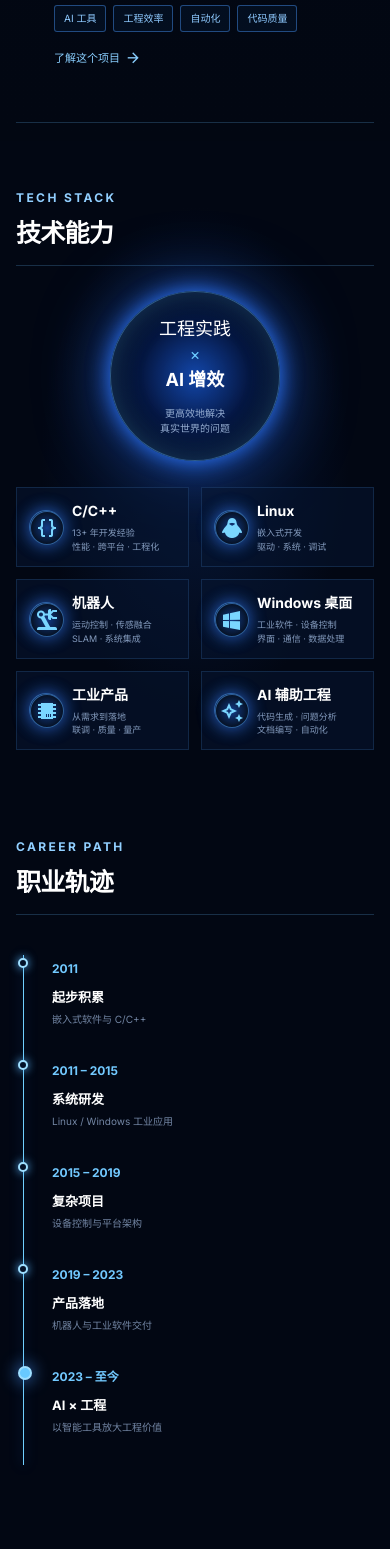
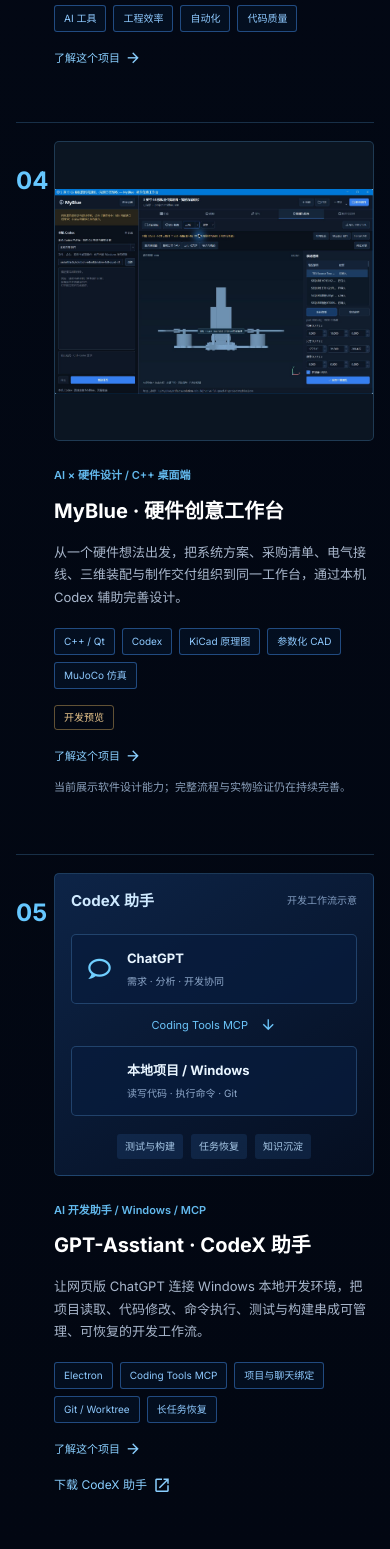
Before and after one commit to ph1126542159/MyPage, a Vue app: page / in a window 390 px wide. Shown: the part 2380-3929 px from the top of the page. Built offline with nearby package versions, Linux system fonts and the light colour scheme.

Commit message:
feat: update contact phone and showcase MyBlue and CodeX Assistant

```diff
--- a/src/App.vue
+++ b/src/App.vue
@@ -38,6 +38,24 @@ const projects = [
     tags: ['AI 工具', '工程效率', '自动化', '代码质量'],
     highlights: ['将复杂需求拆分为可验证的工程任务', '让 AI 参与代码审查、测试补强与文档沉淀', '把构建、发布和回归验证组织成稳定流程'],
     aside: ['AI', 'EMPOWERS', 'ENGINEERS'],
+  },
+  {
+    number: '04', eyebrow: 'AI × 硬件设计 / C++ 桌面端', title: 'MyBlue · 硬件创意工作台',
+    summary: '从一个硬件想法出发，把系统方案、采购清单、电气接线、三维装配与制作交付组织到同一工作台，通过本机 Codex 辅助完善设计。',
+    image: asset('media/products/myblue-workbench.png'), alt: 'MyBlue 硬件创意工作台的三维装配与设计界面',
+    tags: ['C++ / Qt', 'Codex', 'KiCad 原理图', '参数化 CAD', 'MuJoCo 仿真'],
+    highlights: ['将需求、部件、接线与制作步骤关联到同一项目，支持保存与撤销', '接入 KiCad、CadQuery 和 MuJoCo，生成可追溯的设计文件与引擎结果', '设计变化后重新核对相关结果，保留待核验问题与阶段快照'],
+    status: '开发预览', note: '当前展示软件设计能力；完整流程与实物验证仍在持续完善。',
+    aside: ['IDEA', 'TO', 'HARDWARE'],
+  },
+  {
+    number: '05', eyebrow: 'AI 开发助手 / Windows / MCP', title: 'GPT-Asstiant · CodeX 助手',
+    summary: '让网页版 ChatGPT 连接 Windows 本地开发环境，把项目读取、代码修改、命令执行、测试与构建串成可管理、可恢复的开发工作流。',
+    tags: ['Electron', 'Coding Tools MCP', '项目与聊天绑定', 'Git / Worktree', '长任务恢复'],
+    highlights: ['按项目绑定聊天与工作区，让 AI 在指定项目中读取文件、修改代码和执行命令', '统一管理 Runtime、连接、权限与构建验证，支持 Git 和 Worktree 开发', '记录长任务进度与执行回执，支持中断恢复，并组织项目知识与开发经验'],
+    diagram: true, alt: 'CodeX 助手工作流示意：ChatGPT 通过 Coding Tools MCP 连接本地项目，进行开发、测试、构建与任务恢复',
+    url: 'https://github.com/ph1126542159/codex-assistant-releases/releases', linkLabel: '下载 CodeX 助手',
+    aside: ['CHAT', 'TO', 'DELIVERY'],
   },
 ]
 const capabilityNodes = [
@@ -90,9 +108,19 @@ const timeline = [
           <div class="project-number">{{ project.number }}</div>
           <div class="project-copy"><p class="project-eyebrow">{{ project.eyebrow }}</p><h3>{{ project.title }}</h3><p>{{ project.summary }}</p>
             <div class="tag-list"><span v-for="tag in project.tags" :key="tag">{{ tag }}</span></div>
+            <div v-if="project.status" class="project-status">{{ project.status }}</div>
             <details><summary>了解这个项目 <v-icon icon="mdi-arrow-right" /></summary><ul><li v-for="item in project.highlights" :key="item">{{ item }}</li></ul></details>
+            <p v-if="project.note" class="project-note">{{ project.note }}</p>
+            <a v-if="project.url" class="project-link" :href="project.url" target="_blank" rel="noopener noreferrer">{{ project.linkLabel }} <v-icon icon="mdi-open-in-new" /></a>
           </div>
-          <figure class="project-media"><img :src="project.image" :alt="project.alt" loading="lazy" /></figure>
+          <figure v-if="project.image" class="project-media" :class="{ 'project-media-software': project.number === '04' }"><img :src="project.image" :alt="project.alt" loading="lazy" /></figure>
+          <figure v-else-if="project.diagram" class="project-media workflow-media" role="img" :aria-label="project.alt">
+            <div class="workflow-title">CodeX 助手 <span>开发工作流示意</span></div>
+            <div class="workflow-step"><v-icon icon="mdi-chat-outline" /><div><strong>ChatGPT</strong><span>需求 · 分析 · 开发协同</span></div></div>
+            <div class="workflow-connector">Coding Tools MCP <v-icon icon="mdi-arrow-down" /></div>
+            <div class="workflow-step"><v-icon icon="mdi-folder-code-outline" /><div><strong>本地项目 / Windows</strong><span>读写代码 · 执行命令 · Git</span></div></div>
+            <div class="workflow-outcomes"><span>测试与构建</span><span>任务恢复</span><span>知识沉淀</span></div>
+          </figure>
           <div class="project-aside"><span v-for="word in project.aside" :key="word">{{ word }}</span></div>
         </article>
       </div></section>
@@ -114,6 +142,10 @@ const timeline = [
       <section id="contact" class="closing-section"><div class="page-width closing-content">
         <p class="kicker">Build · Solve · Automate · Together</p><h2>把复杂问题，变成可落地的答案</h2>
         <p>如果你正在寻找一位懂系统、懂产品，也懂如何用 AI 提升工程效率的开发者，欢迎联系我。</p>
+        <address class="contact-details">
+          <a :href="`tel:${siteContent.hero.phone}`"><v-icon icon="mdi-phone-outline" /><span><small>电话</small><strong>{{ siteContent.hero.phone }}</strong></span></a>
+          <a :href="`mailto:${siteContent.hero.email}`"><v-icon icon="mdi-email-outline" /><span><small>邮箱</small><strong>{{ siteContent.hero.email }}</strong></span></a>
+        </address>
         <div class="hero-actions"><a class="button button-primary" :href="`mailto:${siteContent.hero.email}`"><v-icon icon="mdi-email-outline" /> 联系我</a><a class="button button-ghost" :href="resumeUrl" download="彭辉-系统软件工程师-简历.pdf"><v-icon icon="mdi-download-outline" /> 下载简历</a></div>
       </div></section>
     </main>
--- a/src/data/siteContent.js
+++ b/src/data/siteContent.js
@@ -19,7 +19,7 @@ export const siteContent = {
     subtitle:
       '13+ 年 C/C++ / Linux / 嵌入式 / Windows 桌面端经验，持续把复杂设备、工业产品与现代 AI 工作流真正落到可交付系统。',
     location: '上海',
-    phone: '17328272654',
+    phone: '15506205981',
     email: 'hp1126370@gmail.com',
     tagline: '万能型工程师 / AI 驱动开发者 / 系统级落地者',
     tags: [
--- a/src/styles/main.scss
+++ b/src/styles/main.scss
@@ -14,3 +14,33 @@
 @media(prefers-reduced-motion:reduce){html{scroll-behavior:auto}*{transition:none!important}}
 .hero{background-image:linear-gradient(90deg,rgba(0,6,18,.98) 0%,rgba(0,9,26,.76) 43%,rgba(0,9,27,.14) 75%),linear-gradient(0deg,#020714 0%,transparent 24%),var(--aurora-bg)}
 .closing-section{background-image:linear-gradient(90deg,rgba(1,7,19,.96),rgba(2,11,31,.68),rgba(1,7,17,.23)),linear-gradient(0deg,#020713 0%,transparent 35%),var(--aurora-bg)}
+
+.project-status{display:inline-block;margin-top:16px;padding:4px 9px;border:1px solid rgba(240,193,105,.4);border-radius:3px;color:#eac68c;font-size:10px}
+.project-copy>.project-note{margin-top:14px;font-size:11px;color:#8ba0bb}
+.project-link{display:inline-flex;align-items:center;gap:6px;margin-top:18px;color:#8acfff;font-size:12px}
+.project-link:hover{color:#fff}
+.project-media-software{height:300px;border:1px solid var(--line);border-radius:5px;background:#0b1522}
+.project-media-software img{object-fit:contain;filter:none}
+.project-media-software:after,.workflow-media:after{display:none}
+.workflow-media{height:auto;padding:24px;border:1px solid var(--line);border-radius:5px;background:linear-gradient(145deg,#0d2447,#050e20)}
+.workflow-title{display:flex;flex-wrap:wrap;align-items:center;justify-content:space-between;gap:6px;margin-bottom:22px;color:#cfeaff;font-size:15px;font-weight:700}
+.workflow-title>span{color:#809bbf;font-size:10px;font-weight:400}
+.workflow-step{display:flex;align-items:center;gap:14px;padding:14px;border:1px solid rgba(110,183,255,.25);border-radius:5px;background:rgba(8,28,61,.8)}
+.workflow-step>.v-icon{color:#70cfff;font-size:27px}
+.workflow-step strong,.workflow-step span{display:block}
+.workflow-step strong{color:#e8f5ff;font-size:13px}
+.workflow-step span{margin-top:5px;color:#8da7c9;font-size:10px}
+.workflow-connector{display:flex;align-items:center;justify-content:center;gap:12px;padding:13px;color:#6cc5fa;font-size:11px}
+.workflow-outcomes{display:flex;flex-wrap:wrap;justify-content:center;gap:8px;margin-top:18px}
+.workflow-outcomes span{padding:5px 8px;border-radius:3px;background:rgba(77,156,255,.12);color:#a8c9e8;font-size:10px}
+.contact-details{display:flex;flex-wrap:wrap;gap:14px;margin:24px 0 0;font-style:normal}
+.contact-details>a{display:flex;align-items:center;gap:12px;max-width:100%;padding:14px 18px;border:1px solid var(--line);border-radius:5px;background:rgba(4,18,42,.65);transition:border-color .2s}
+.contact-details>a:hover{border-color:#78c8ff}
+.contact-details .v-icon{color:#78c8ff}
+.contact-details span{min-width:0}
+.contact-details small,.contact-details strong{display:block}
+.contact-details small{margin-bottom:4px;color:#8ca7c7;font-size:11px}
+.contact-details strong{color:#e3f2ff;font-size:15px;overflow-wrap:anywhere}
+.button:focus-visible,a:focus-visible,summary:focus-visible{outline:2px solid #78c8ff;outline-offset:4px}
+.closing-section{padding-block:48px}
+@media(max-width:640px){.workflow-media{padding:16px}.contact-details{flex-direction:column;align-items:flex-start}.contact-details strong{font-size:14px}}
```
Also changed, not shown: public/media/products/myblue-workbench.png (added).
